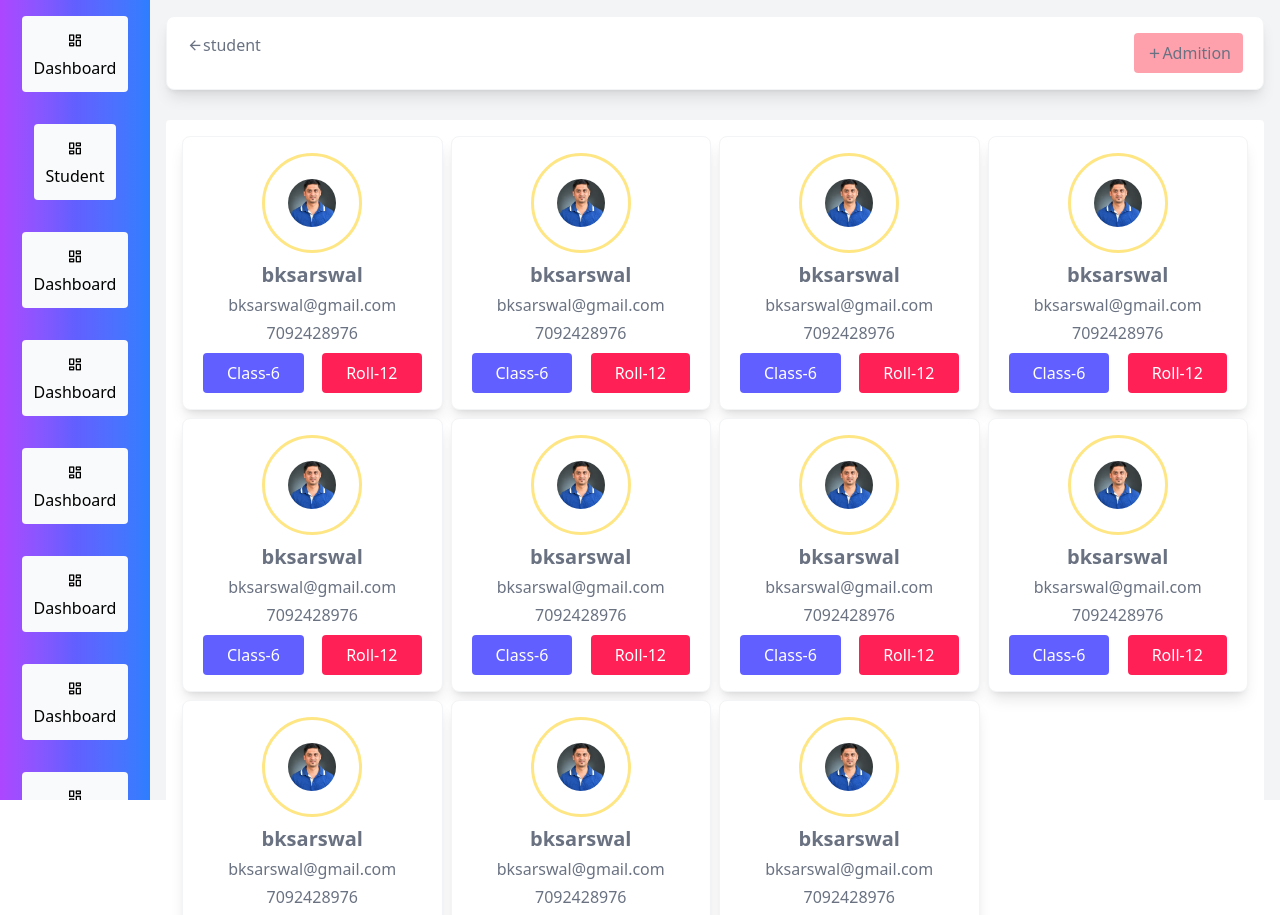
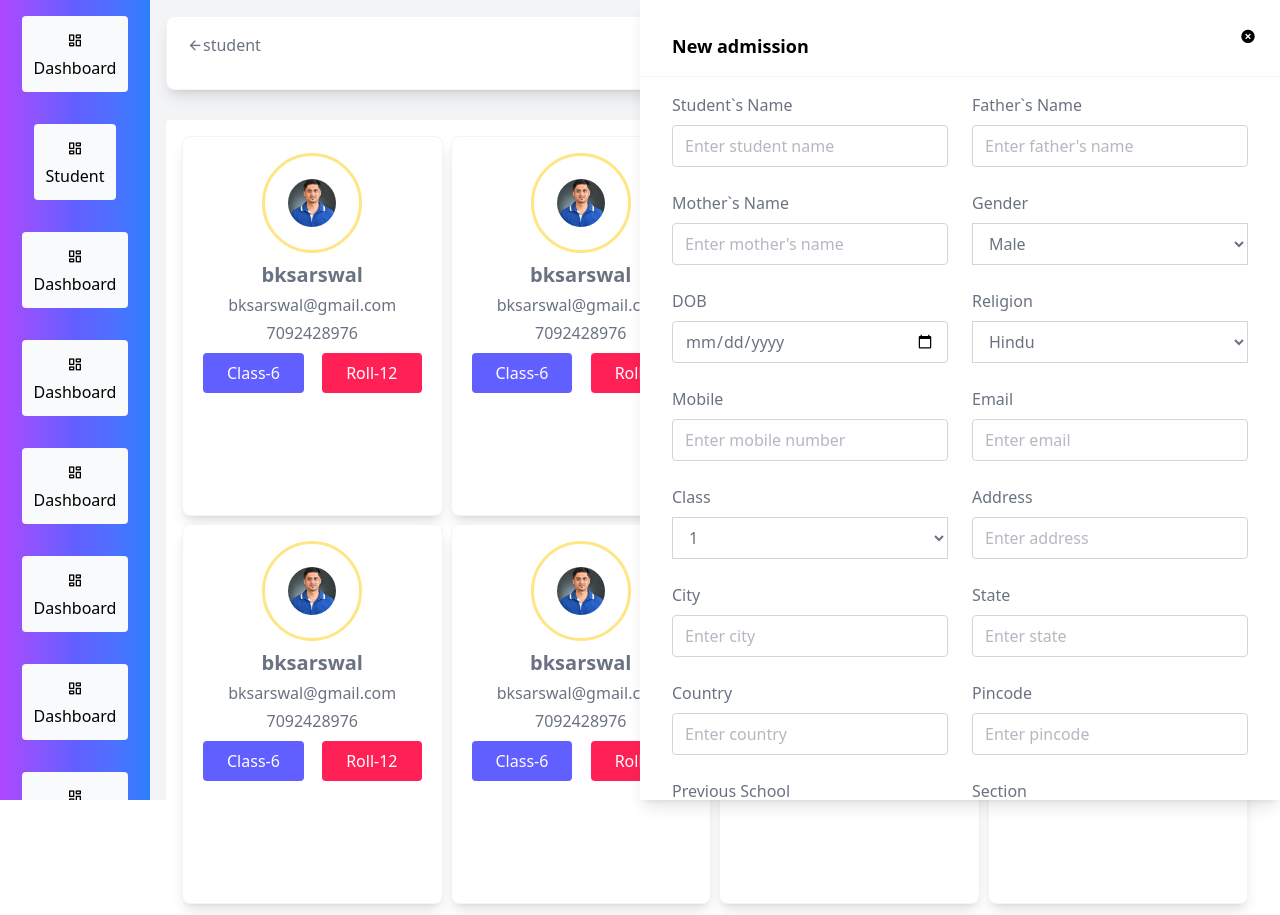
Before and after one commit to bholusaini/school, a React (Vite) app: page /app/student in a window 1280 px wide. Shown: the top 915 px of the page. Built offline with nearby package versions, Linux system fonts and the light colour scheme.

Commit message:
student Ui student Form

```diff
--- a/src/component/app/Layout.tsx
+++ b/src/component/app/Layout.tsx
@@ -1,12 +1,7 @@
-import { Link, useLocation ,Outlet} from "react-router-dom"
+import { Link,Outlet} from "react-router-dom"
 import Card from "../shared/card"
 const Layout = () => {
- const {pathname} = useLocation()
-  const getPathname = (path:string)=>{
-    const fristPath = path.split('/').pop()
-    const finalPath = fristPath?.split("-").join(" ")
-    return finalPath
-  }
+
 
   return (
     <div className="min-h-screen  bg-gray-100">
@@ -56,27 +51,7 @@ const Layout = () => {
         </aside>
 
         <section className="h-screen  flex flex-col ml-[150px]" style={{width:`calc(100%-150px)`}}>
-           <div className="h-2 p-4">
-             <Card>
-                <div className="flex justify-between">
-                  <div>
-                     <i className="ri-arrow-left-line"></i>
-                     <label>{getPathname(pathname)}</label>
-                  </div>
-
-                     <div className="flex bg-rose-300 hover:bg-rose-500 rounded px-3 py-2">
-                       <i className="ri-add-fill"></i>
-                         Admition
-                     </div>
-
-                </div>
-             </Card>
-           </div>
-
-
-        <div className="p-4 mt-18 ">
-         <Outlet/>
-        </div>
+        <Outlet/>
         </section>
 
 
--- a/src/component/app/Student.tsx
+++ b/src/component/app/Student.tsx
@@ -2,12 +2,138 @@ import Avatar from "../shared/avatar"
 import Button from "../shared/button"
 import Card from "../shared/card"
 import logo from "../../assets/student.png"
+import { useLocation } from "react-router-dom"
+import Drawer from "../shared/drawer"
+import Form from "../shared/form"
+import Input from "../shared/input"
+
+const Student = () => {
+  const {pathname} = useLocation()
+  const getPathname = (path:string)=>{
+    const fristPath = path.split('/').pop()
+    const finalPath = fristPath?.split("-").join(" ")
+    return finalPath
+  }
+  return (
+    <>
+      <div className="h-2 p-4">
+        <Card>
+          <div className="flex justify-between">
+            <div>
+                <i className="ri-arrow-left-line"></i>
+                <label>{getPathname(pathname)}</label>
+            </div>
+
+            <div className="flex bg-rose-300 hover:bg-rose-500 rounded px-3 py-2">
+              <i className="ri-add-fill"></i>
+                Admition
+            </div>
+          </div>
+        </Card>
+      </div>
+
+      <Drawer title="New admission">
+        <Form className=" grid grid-cols-2 gap-6">
+            <div className=" w-full flex flex-col gap-2">
+              <label>Student`s Name</label>
+                <Input name="studentname" type="text" placeholder="Enter student name"/>
+              </div>
+
+            <div className=" w-full flex flex-col gap-2">
+              <label>Father`s Name</label>
+                <Input name="fathername" type="text" placeholder="Enter father's name"/>
+            </div>
+            <div className=" w-full flex flex-col gap-2">
+              <label>Mother`s Name</label>
+                <Input name="mother'sname" type="text" placeholder="Enter mother's name"/>
+            </div>
+
+            <div className=" w-full flex flex-col gap-2">
+              <label>Gender</label>
+                <select className="border border-gray-300 px-3 py-2">
+                <option>Male</option>
+                <option>Famel</option>
+                <option>Others</option>
+                </select>
+            </div>
+            <div className=" w-full flex flex-col gap-2">
+              <label>DOB</label>
+                <Input name="dob" type="date" />
+            </div>
 
 
-const Student = () => {
-  return (
+            <div className=" w-full flex flex-col gap-2">
+              <label>Religion</label>
+                <select  className="border border-gray-300 px-3 py-2">
+                <option>Hindu</option>
+                <option>Jain</option>
+                <option>Muslim</option>
+                <option>Other</option>
+                </select>
+            </div>
+
+            <div className=" w-full flex flex-col gap-2">
+              <label>Mobile</label>
+                <Input name="mobile" type="tel" placeholder="Enter mobile number" />
+            </div>
+            <div className=" w-full flex flex-col gap-2">
+              <label>Email</label>
+                <Input name="email" type="email" placeholder="Enter email" />
+            </div>
+
+            <div className=" w-full flex flex-col gap-2">
+              <label>Class</label>
+                <select  className="border border-gray-300 px-3 py-2">
+                <option>1</option>
+                <option>2</option>
+                <option>3</option>
+                <option>4</option>
+                </select>
+            </div>
+
+            <div className=" w-full flex flex-col gap-2">
+              <label>Address</label>
+              <Input name="address" type="text" placeholder="Enter address" />
+            </div>
+
+            <div className=" w-full flex flex-col gap-2">
+              <label>City</label>
+              <Input name="city" type="text" placeholder="Enter city" />
+            </div>
+
+            <div className=" w-full flex flex-col gap-2">
+              <label>State</label>
+              <Input name="state" type="text" placeholder="Enter state" />
+            </div>
+
+            <div className=" w-full flex flex-col gap-2">
+              <label>Country</label>
+              <Input name="country" type="text" placeholder="Enter country" />
+            </div>
+
+            <div className=" w-full flex flex-col gap-2">
+              <label>Pincode</label>
+              <Input name="pincode" type="number" placeholder="Enter pincode" />
+            </div>
+
+            <div className=" w-full flex flex-col gap-2">
+              <label>Previous School</label>
+              <Input name="previousschool" type="text" placeholder="Enter previous school" />
+            </div>
+
+            <div className=" w-full flex flex-col gap-2">
+              <label>Section</label>
+                <select  className="border border-gray-300 px-3 py-2">
+                <option>A</option>
+                <option>B</option>
+                <option>C</option>
+                </select>
+            </div>
+        </Form>
+      </Drawer>
+
+      <div className="p-4 mt-18 ">
         <div className=" min-h-screen grid grid-cols-4 gap-2  p-4 bg-white rounded">
-
           <Card >
             <div className="flex flex-col gap-2">
 
@@ -30,7 +156,6 @@ const Student = () => {
 
             </div>
           </Card>
-
           <Card >
             <div className="flex flex-col gap-2">
 
@@ -53,7 +178,6 @@ const Student = () => {
 
             </div>
           </Card>
-
           <Card >
             <div className="flex flex-col gap-2">
 
@@ -76,7 +200,6 @@ const Student = () => {
 
             </div>
           </Card>
-
           <Card >
             <div className="flex flex-col gap-2">
 
@@ -99,7 +222,6 @@ const Student = () => {
 
             </div>
           </Card>
-
           <Card >
             <div className="flex flex-col gap-2">
 
@@ -122,7 +244,6 @@ const Student = () => {
 
             </div>
           </Card>
-
           <Card >
             <div className="flex flex-col gap-2">
 
@@ -145,7 +266,6 @@ const Student = () => {
 
             </div>
           </Card>
-
           <Card >
             <div className="flex flex-col gap-2">
 
@@ -168,7 +288,6 @@ const Student = () => {
 
             </div>
           </Card>
-
           <Card >
             <div className="flex flex-col gap-2">
 
@@ -191,78 +310,9 @@ const Student = () => {
 
             </div>
           </Card>
-
-            <Card >
-              <div className="flex flex-col gap-2">
-
-                 <div className="w-full flex justify-center">
-                   <div className="flex w-[100px] h-[100px] rounded-full border-3 border-amber-200 justify-center " >
-                    <Avatar image={logo} size="lg"></Avatar>
         </div>
       </div>
-
-                  <div className="flex flex-col gap-1 items-center">
-                    <h1 className="text-xl  font-bold">bksarswal</h1>
-                    <label >bksarswal@gmail.com</label>
-                    <label >7092428976</label>
-                  </div>
-
-                 <div className="flex justify-between">
-                   <Button type="secondary">Class-6</Button>
-                   <Button type="danger">Roll-12</Button>
-                </div>
-
-              </div>
-            </Card>
-
-            <Card >
-              <div className="flex flex-col gap-2">
-
-                 <div className="w-full flex justify-center">
-                   <div className="flex w-[100px] h-[100px] rounded-full border-3 border-amber-200 justify-center " >
-                    <Avatar image={logo} size="lg"></Avatar>
-                   </div>
-                 </div>
-
-                  <div className="flex flex-col gap-1 items-center">
-                    <h1 className="text-xl  font-bold">bksarswal</h1>
-                    <label >bksarswal@gmail.com</label>
-                    <label >7092428976</label>
-                  </div>
-
-                 <div className="flex justify-between">
-                   <Button type="secondary">Class-6</Button>
-                   <Button type="danger">Roll-12</Button>
-                </div>
-
-              </div>
-            </Card>
-
-            <Card >
-              <div className="flex flex-col gap-2">
-
-                 <div className="w-full flex justify-center">
-                   <div className="flex w-[100px] h-[100px] rounded-full border-3 border-amber-200 justify-center " >
-                    <Avatar image={logo} size="lg"></Avatar>
-                   </div>
-                 </div>
-
-                  <div className="flex flex-col gap-1 items-center">
-                    <h1 className="text-xl  font-bold">bksarswal</h1>
-                    <label >bksarswal@gmail.com</label>
-                    <label >7092428976</label>
-                  </div>
-
-                 <div className="flex justify-between">
-                   <Button type="secondary">Class-6</Button>
-                   <Button type="danger">Roll-12</Button>
-                </div>
-
-              </div>
-            </Card>
-
-
-          </div>
+    </>
   )
 }
 
--- a/src/component/shared/drawer.tsx
+++ b/src/component/shared/drawer.tsx
@@ -1,9 +1,9 @@
-import type { FC } from 'react'
+import type { FC, ReactNode } from 'react'
 import 'remixicon/fonts/remixicon.css'
 
 
 interface DrawerInterface {
-    children?: string
+    children?: ReactNode
     title?: string
     open?: boolean
     onClose?: ()=>void
@@ -18,7 +18,7 @@ const Drawer: FC<DrawerInterface> = ({key=0,children="Your content goes here", t
                 right: open ? 0 : '-50%',
                 transition: '0.3s'
             }}
-            className='shadow-lg fixed top-0 w-6/12 h-full overflow-auto p-8 z-[10000] space-y-4'
+            className='shadow-lg bg-white fixed top-0 w-6/12 h-full overflow-auto p-8 z-[10000] space-y-4'
         >
             <h1 className='text-lg font-semibold'>{title}</h1>
             <div className='border-b border-gray-100 -mx-8'/>
```
Lines whose indentation alone changed are shown as unchanged.
